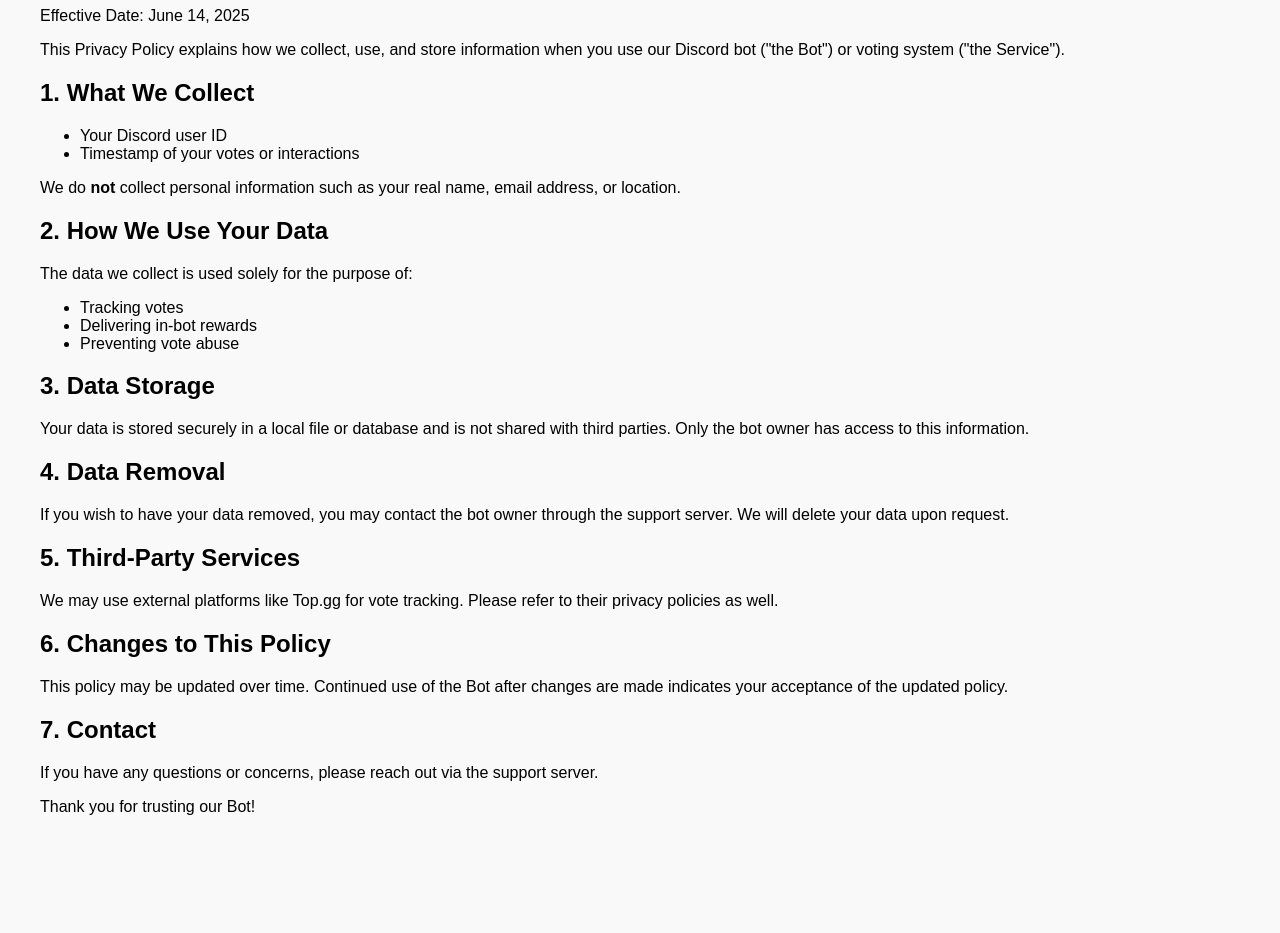
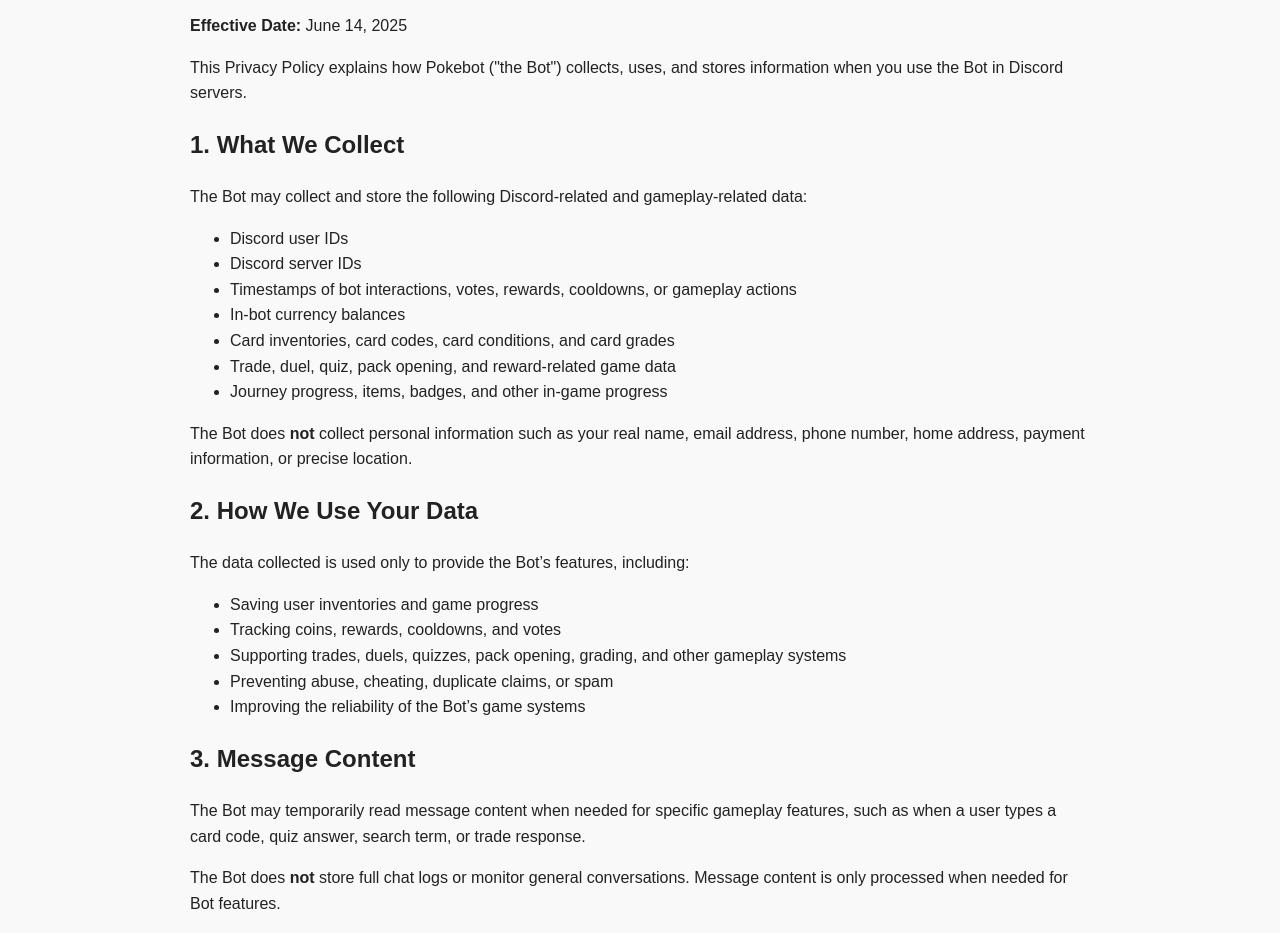
Before and after one commit to Yo0l0/vote, a website: page privacy-policy.html in a window 1280 px wide. Shown: the part 113-1046 px from the top of the page. Before the commit the page ends 985 px from the top, so only its background shows below. Drawn offline with Linux system fonts and the light colour scheme.

Commit message:
Update privacy-policy.html

```diff
--- a/privacy-policy.html
+++ b/privacy-policy.html
@@ -3,44 +3,103 @@
 <head>
   <meta charset="UTF-8" />
   <meta name="viewport" content="width=device-width, initial-scale=1.0" />
-  <title>Privacy Policy</title>
+  <title>Pokebot Privacy Policy</title>
 </head>
-<body style="font-family: Arial, sans-serif; padding: 2rem; background: #f9f9f9;">
+<body style="font-family: Arial, sans-serif; padding: 2rem; background: #f9f9f9; color: #222; line-height: 1.6; max-width: 900px; margin: auto;">
+
   <h1>Privacy Policy</h1>
-  <p>Effective Date: June 14, 2025</p>
+  <p><strong>Effective Date:</strong> June 14, 2025</p>
 
-  <p>This Privacy Policy explains how we collect, use, and store information when you use our Discord bot ("the Bot") or voting system ("the Service").</p>
+  <p>
+    This Privacy Policy explains how Pokebot ("the Bot") collects, uses, and stores information
+    when you use the Bot in Discord servers.
+  </p>
 
   <h2>1. What We Collect</h2>
+  <p>The Bot may collect and store the following Discord-related and gameplay-related data:</p>
+
   <ul>
-    <li>Your Discord user ID</li>
-    <li>Timestamp of your votes or interactions</li>
+    <li>Discord user IDs</li>
+    <li>Discord server IDs</li>
+    <li>Timestamps of bot interactions, votes, rewards, cooldowns, or gameplay actions</li>
+    <li>In-bot currency balances</li>
+    <li>Card inventories, card codes, card conditions, and card grades</li>
+    <li>Trade, duel, quiz, pack opening, and reward-related game data</li>
+    <li>Journey progress, items, badges, and other in-game progress</li>
   </ul>
-  <p>We do <strong>not</strong> collect personal information such as your real name, email address, or location.</p>
+
+  <p>
+    The Bot does <strong>not</strong> collect personal information such as your real name,
+    email address, phone number, home address, payment information, or precise location.
+  </p>
 
   <h2>2. How We Use Your Data</h2>
-  <p>The data we collect is used solely for the purpose of:</p>
+  <p>The data collected is used only to provide the Bot’s features, including:</p>
+
   <ul>
-    <li>Tracking votes</li>
-    <li>Delivering in-bot rewards</li>
-    <li>Preventing vote abuse</li>
+    <li>Saving user inventories and game progress</li>
+    <li>Tracking coins, rewards, cooldowns, and votes</li>
+    <li>Supporting trades, duels, quizzes, pack opening, grading, and other gameplay systems</li>
+    <li>Preventing abuse, cheating, duplicate claims, or spam</li>
+    <li>Improving the reliability of the Bot’s game systems</li>
   </ul>
 
-  <h2>3. Data Storage</h2>
-  <p>Your data is stored securely in a local file or database and is not shared with third parties. Only the bot owner has access to this information.</p>
+  <h2>3. Message Content</h2>
+  <p>
+    The Bot may temporarily read message content when needed for specific gameplay features,
+    such as when a user types a card code, quiz answer, search term, or trade response.
+  </p>
 
-  <h2>4. Data Removal</h2>
-  <p>If you wish to have your data removed, you may contact the bot owner through the support server. We will delete your data upon request.</p>
+  <p>
+    The Bot does <strong>not</strong> store full chat logs or monitor general conversations.
+    Message content is only processed when needed for Bot features.
+  </p>
+
+  <h2>4. Data Storage</h2>
+  <p>
+    Bot data may be stored in local files or a database. Access to stored data is limited to
+    the Bot owner or authorized maintainers. Data is not sold, rented, or shared with advertisers.
+  </p>
 
   <h2>5. Third-Party Services</h2>
-  <p>We may use external platforms like Top.gg for vote tracking. Please refer to their privacy policies as well.</p>
+  <p>
+    The Bot may use third-party services such as Discord and Top.gg for bot functionality,
+    voting, or server listing features. These services may collect data according to their own
+    privacy policies.
+  </p>
 
-  <h2>6. Changes to This Policy</h2>
-  <p>This policy may be updated over time. Continued use of the Bot after changes are made indicates your acceptance of the updated policy.</p>
+  <h2>6. Data Removal</h2>
+  <p>
+    Users may request deletion of their stored Bot data by contacting the Bot owner through
+    the support server. Once a valid request is received, the Bot owner will delete the user’s
+    stored data where reasonably possible.
+  </p>
 
-  <h2>7. Contact</h2>
-  <p>If you have any questions or concerns, please reach out via the support server.</p>
+  <h2>7. Data Security</h2>
+  <p>
+    Reasonable steps are taken to protect stored Bot data. However, no system can be guaranteed
+    to be completely secure.
+  </p>
 
-  <p>Thank you for trusting our Bot!</p>
+  <h2>8. Children’s Privacy</h2>
+  <p>
+    The Bot is intended for use on Discord and follows Discord’s Terms of Service.
+    The Bot does not knowingly collect personal information from children.
+  </p>
+
+  <h2>9. Changes to This Policy</h2>
+  <p>
+    This Privacy Policy may be updated from time to time. Continued use of the Bot after changes
+    are made means you accept the updated policy.
+  </p>
+
+  <h2>10. Contact</h2>
+  <p>
+    If you have questions, concerns, or want to request data removal, please contact the Bot owner
+    through the support server.
+  </p>
+
+  <p>Thank you for using Pokebot.</p>
+
 </body>
 </html>
```
